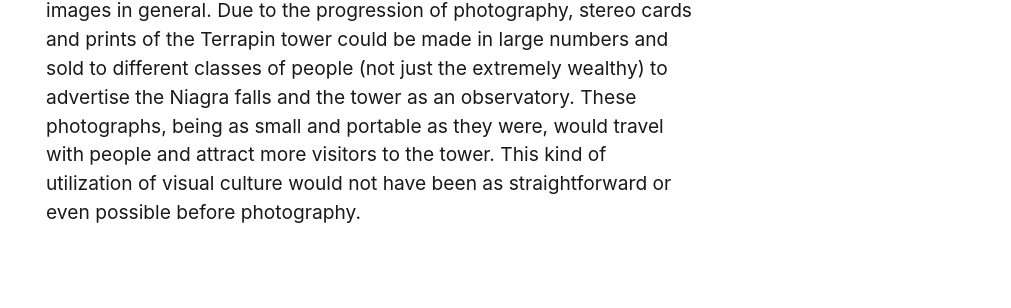
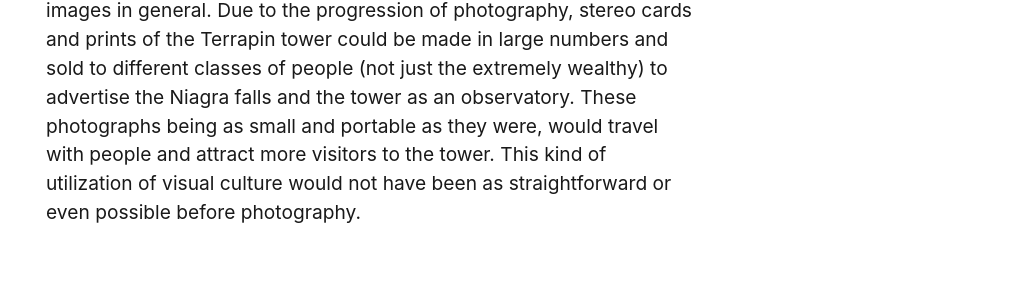
Before and after one commit to naomiegbunike/Terrapintowr, a Jekyll site: the page built from pages/about.md, in a window 1280 px wide and 900 px high, scrolled down 2200 px. Shown: the part 348-656 px from the top of the window, without its empty margins (269-1280 px from the left). Built offline with Jekyll 4.4.1, drawn with Linux system fonts in a browser that asks for light colours; some of the changed text lies outside the part shown.

```diff
--- a/pages/about.md
+++ b/pages/about.md
@@ -32,7 +32,7 @@ During the peak of its popularity the Terrapin tower was essentially an observat
  <br>
  <br>
 
-The Terrapin tower and the visual culture associated with it highlights the importance improvements of photography in the 19th century had on tourist sites, landmarks, and really the sharing and collecting of images in general. Due to the progression of photography, stereo cards and prints of the Terrapin tower could be made in large numbers and sold to different classes of people (not just the extremely wealthy) to advertise the Niagra falls and the tower as an observatory. These photographs, being as small and portable as they were, would travel with people and attract more visitors to the tower. This kind of utilization of visual culture would not have been as straightforward or even possible before photography.
+The Terrapin tower and the visual culture associated with it highlights the importance improvements of photography in the 19th century had on tourist sites, landmarks, and really the sharing and collecting of images in general. Due to the progression of photography, stereo cards and prints of the Terrapin tower could be made in large numbers and sold to different classes of people (not just the extremely wealthy) to advertise the Niagra falls and the tower as an observatory. These photographs being as small and portable as they were, would travel with people and attract more visitors to the tower. This kind of utilization of visual culture would not have been as straightforward or even possible before photography.
 
 
 
```
